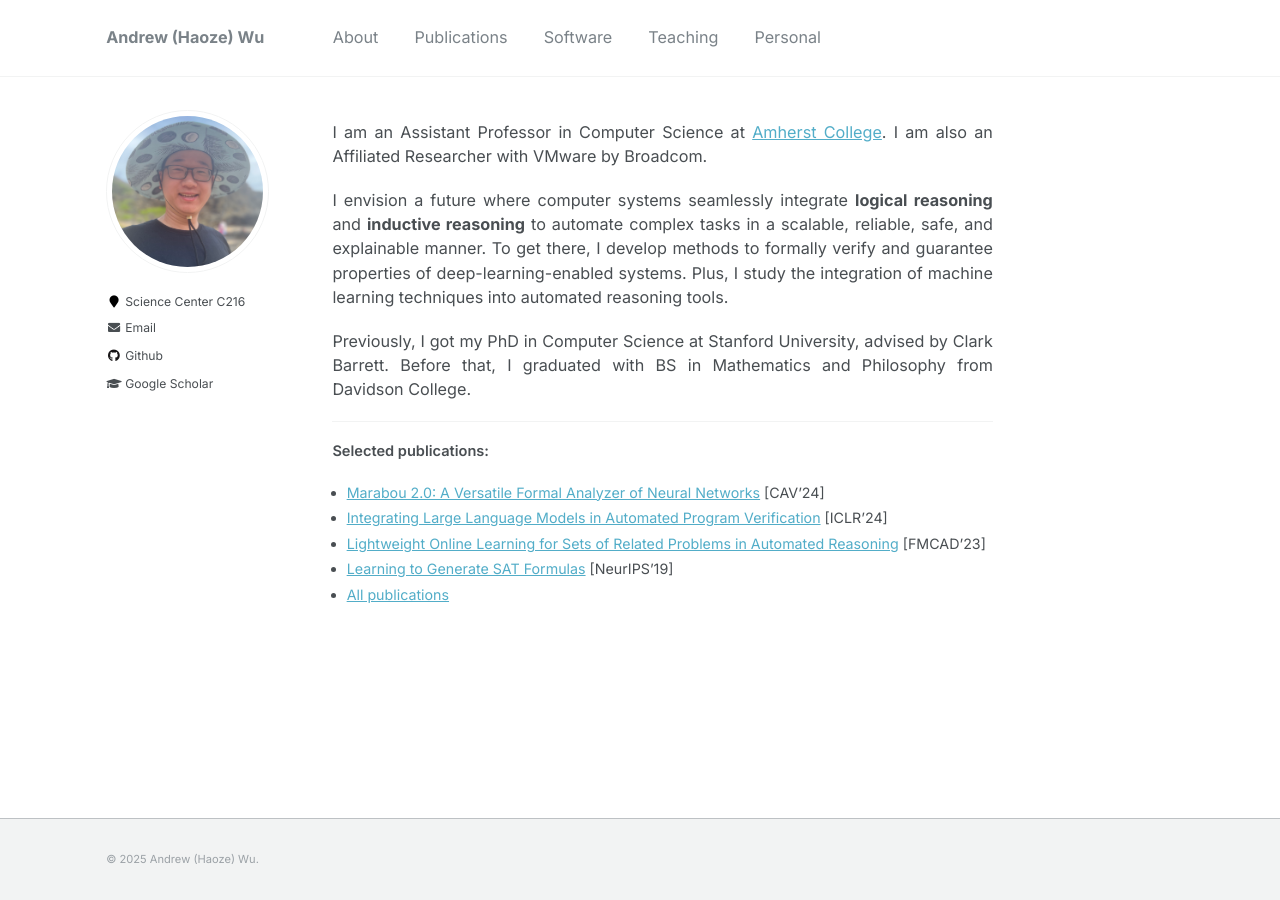
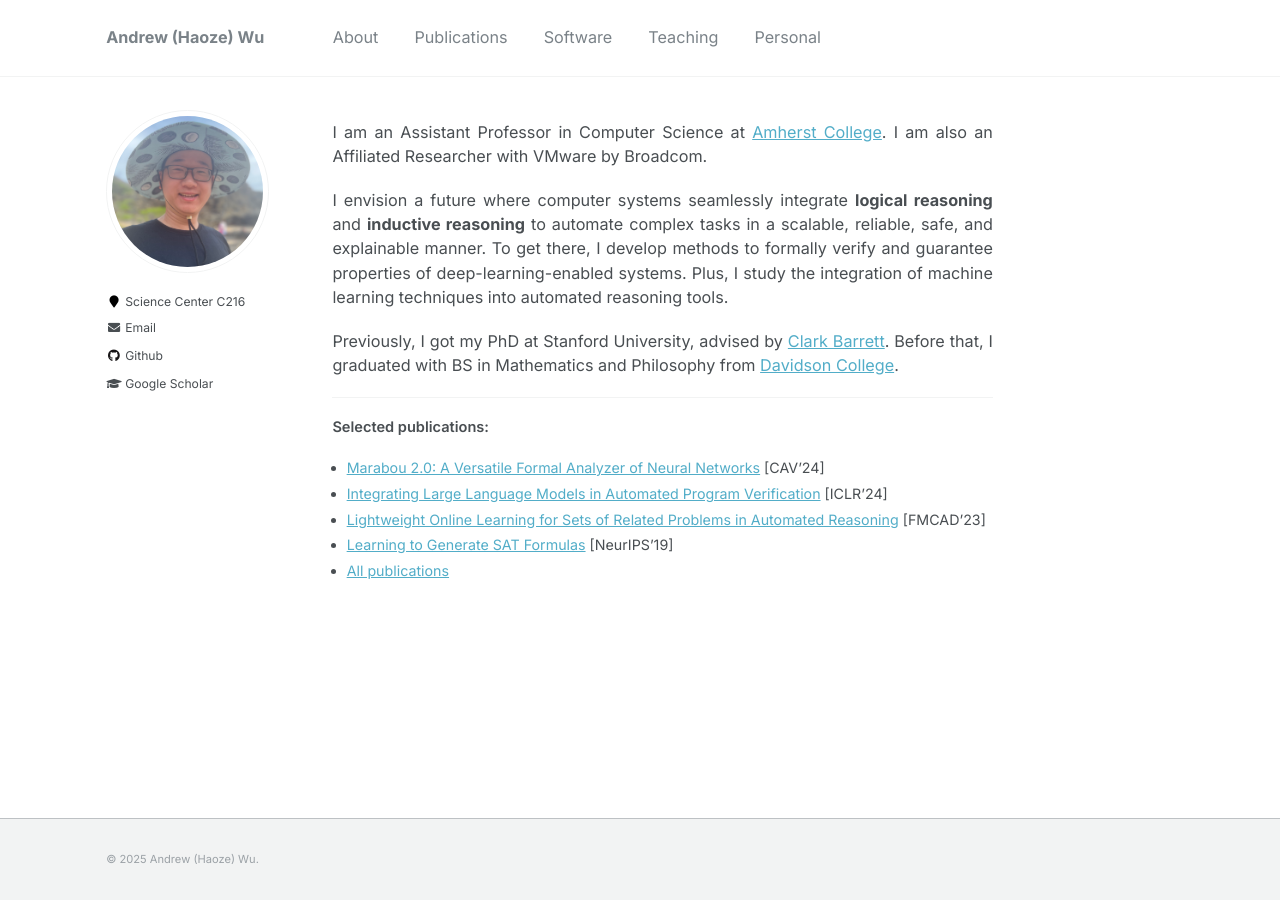
Before and after one commit to wu-haoze/wu-haoze.github.io, a Jekyll site: the page built from _pages/about.md, in a window 1280 px wide. Built offline with Jekyll 4.4.1, drawn with Linux system fonts in a browser that asks for light colours.

Commit message:
Minor update

```diff
--- a/_pages/about.md
+++ b/_pages/about.md
@@ -14,7 +14,7 @@ I am an Assistant Professor in Computer Science at [Amherst College](https://www
 
 I envision a future where computer systems seamlessly integrate **logical reasoning** and **inductive reasoning** to automate complex tasks in a scalable, reliable, safe, and explainable manner. To get there, I develop methods to formally verify and guarantee properties of deep-learning-enabled systems. Plus, I study the integration of machine learning techniques into automated reasoning tools.
 
-Previously, I got my PhD in Computer Science at Stanford University, advised by Clark Barrett. Before that, I graduated with BS in Mathematics and Philosophy from Davidson College.
+Previously, I got my PhD at Stanford University, advised by [Clark Barrett](https://theory.stanford.edu/~barrett/){:target="_blank"}. Before that, I graduated with BS in Mathematics and Philosophy from [Davidson College](https://www.davidson.edu/){:target="_blank"}.
 
 -------------------
 
```
